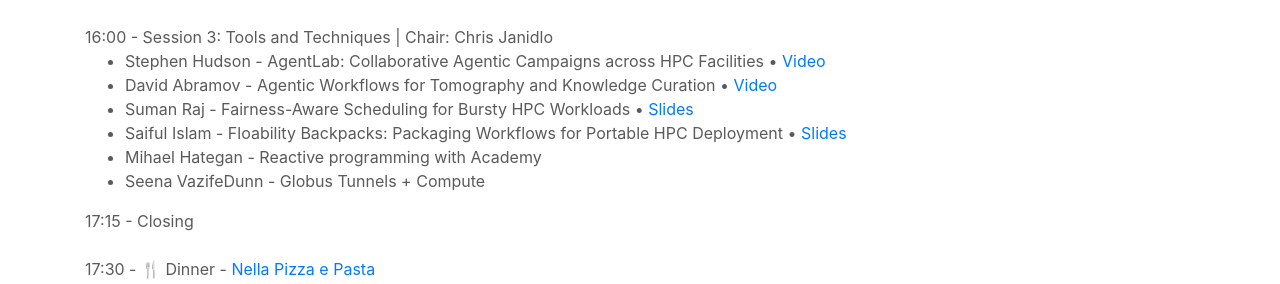
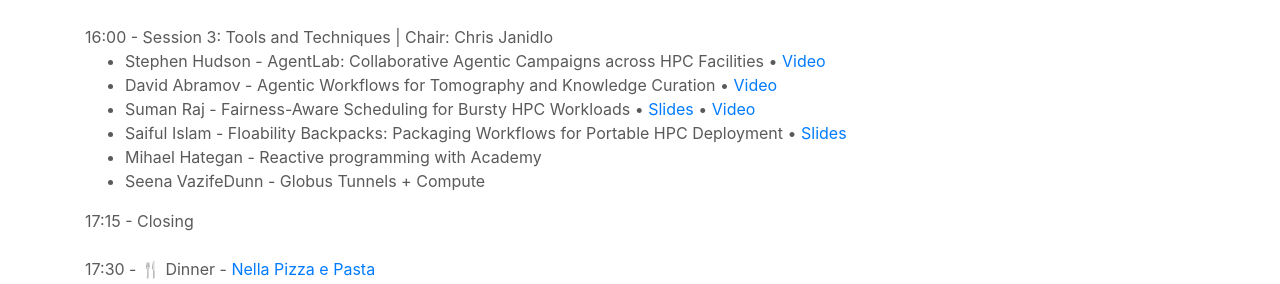
Before and after one commit to Parsl/parsl.github.io, a Jekyll site: the page built from parslfest/apex2026.html, in a window 1280 px wide and 900 px high, scrolled down 1082 px. Shown: the part 161-445 px from the top of the window. Built offline with Jekyll 4.4.1, drawn with Linux system fonts in a browser that asks for light colours.

Commit message:
Add Suman video

```diff
--- a/parslfest/apex2026.html
+++ b/parslfest/apex2026.html
@@ -92,7 +92,7 @@
 <ul>
 <li>Stephen Hudson - AgentLab: Collaborative Agentic Campaigns across HPC Facilities   • <a href="https://youtu.be/apNEGBL4ypM">Video</a> </li>
 <li>David Abramov - Agentic Workflows for Tomography and Knowledge Curation   • <a href="https://youtu.be/ZsvadcTKIsU">Video</a> </li>
-<li>Suman Raj - Fairness-Aware Scheduling for Bursty HPC Workloads   • <a href="2026/scheduling-bursty-hpc.pdf" target="_blank">Slides</a></li>
+<li>Suman Raj - Fairness-Aware Scheduling for Bursty HPC Workloads   • <a href="2026/scheduling-bursty-hpc.pdf" target="_blank">Slides</a> • <a href="https://youtu.be/TQOhjkTtxEU">Video</a>  </li>
 <li>Saiful Islam - Floability Backpacks: Packaging Workflows for Portable HPC Deployment • <a href="2026/islam-floability.pdf" target="_blank">Slides</a> </li>
 <li>Mihael Hategan - Reactive programming with Academy </li>
 <li>Seena VazifeDunn - Globus Tunnels + Compute   </li>
```
